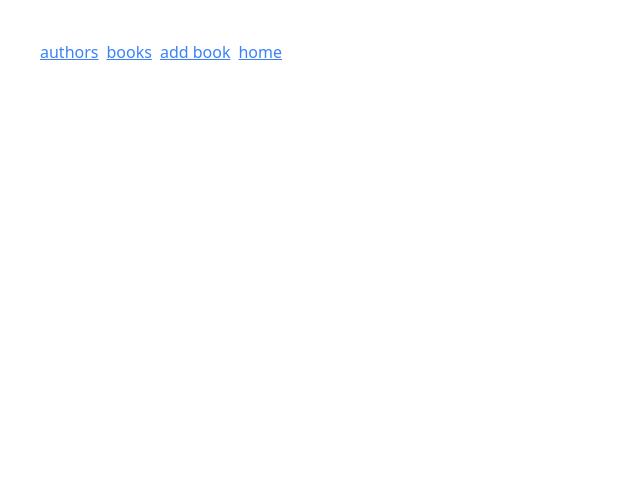
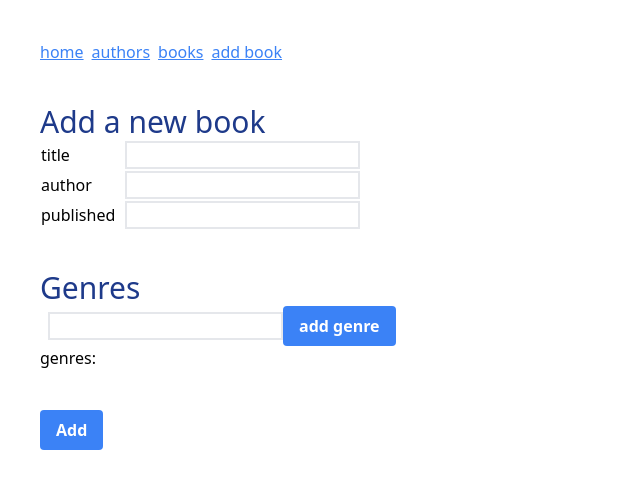
Before and after one commit to Nerdman4U/full_stack_open_8_8, a React (Create React App) app: page /add in a window 1280 px wide. Shown: the top 488 px of the page, without its empty margins (0-640 px from the left). Built offline with nearby package versions, Linux system fonts and the light colour scheme.

Commit message:
Osa 8.10

```diff
--- a/public/css/app.css
+++ b/public/css/app.css
@@ -613,8 +613,76 @@ video {
   margin: 2.5rem;
 }
 
+.mt-10 {
+  margin-top: 2.5rem;
+}
+
+.ml-2 {
+  margin-left: 0.5rem;
+}
+
+.mb-10 {
+  margin-bottom: 2.5rem;
+}
+
 .table {
   display: table;
+}
+
+.rounded {
+  border-radius: 0.25rem;
+}
+
+.border-2 {
+  border-width: 2px;
+}
+
+.bg-blue-500 {
+  --tw-bg-opacity: 1;
+  background-color: rgb(59 130 246 / var(--tw-bg-opacity));
+}
+
+.px-4 {
+  padding-left: 1rem;
+  padding-right: 1rem;
+}
+
+.py-2 {
+  padding-top: 0.5rem;
+  padding-bottom: 0.5rem;
+}
+
+.pl-2 {
+  padding-left: 0.5rem;
+}
+
+.text-3xl {
+  font-size: 1.875rem;
+  line-height: 2.25rem;
+}
+
+.font-bold {
+  font-weight: 700;
+}
+
+.text-white {
+  --tw-text-opacity: 1;
+  color: rgb(255 255 255 / var(--tw-text-opacity));
+}
+
+.text-blue-400 {
+  --tw-text-opacity: 1;
+  color: rgb(96 165 250 / var(--tw-text-opacity));
+}
+
+.text-blue-200 {
+  --tw-text-opacity: 1;
+  color: rgb(191 219 254 / var(--tw-text-opacity));
+}
+
+.text-blue-900 {
+  --tw-text-opacity: 1;
+  color: rgb(30 58 138 / var(--tw-text-opacity));
 }
 
 a {
@@ -623,3 +691,8 @@ a {
   text-decoration-line: underline;
   margin-right: 0.5rem;
 }
+
+.hover\:bg-blue-700:hover {
+  --tw-bg-opacity: 1;
+  background-color: rgb(29 78 216 / var(--tw-bg-opacity));
+}
--- /dev/null
+++ b/src/components/AddBook.js
@@ -0,0 +1,135 @@
+import { useState } from "react";
+import { gql, useMutation } from "@apollo/client";
+
+const ALL_BOOKS = gql`
+  query {
+    allBooks {
+      title
+      author
+      published
+    }
+  }
+`;
+
+const ADD_BOOK = gql`
+  mutation AddBook(
+    $title: String!
+    $author: String!
+    $published: Int!
+    $genres: [String!]!
+  ) {
+    addBook(
+      title: $title
+      author: $author
+      published: $published
+      genres: $genres
+    ) {
+      title
+      author
+      published
+      genres
+    }
+  }
+`;
+
+const AddBook = () => {
+  const [title, setTitle] = useState("");
+  const [author, setAuthor] = useState("");
+  const [published, setPublished] = useState("");
+  const [genre, setGenre] = useState("");
+  const [genres, setGenres] = useState([]);
+  const [addBook] = useMutation(ADD_BOOK, {
+    refetchQueries: [{ query: ALL_BOOKS }],
+    onError: (error) => {
+      console.log(error);
+    },
+  });
+
+  const submit = async (event) => {
+    event.preventDefault();
+
+    console.log("add book...");
+    addBook({
+      variables: { title, author, published: Number(published), genres },
+    });
+
+    setTitle("");
+    setPublished("");
+    setAuthor("");
+    setGenres([]);
+    setGenre("");
+  };
+
+  const addGenre = () => {
+    setGenres(genres.concat(genre));
+    setGenre("");
+  };
+
+  return (
+    <div className="mt-10">
+      <h1 className="text-3xl text-blue-900">Add a new book</h1>
+      <form onSubmit={submit}>
+        <table className="mb-10">
+          <tbody>
+            <tr>
+              <td>title</td>
+              <td>
+                <input
+                  className="border-2 ml-2"
+                  value={title}
+                  onChange={({ target }) => setTitle(target.value)}
+                />
+              </td>
+            </tr>
+            <tr>
+              <td>author</td>
+              <td>
+                <input
+                  className="border-2 ml-2"
+                  value={author}
+                  onChange={({ target }) => setAuthor(target.value)}
+                />
+              </td>
+            </tr>
+            <tr>
+              <td>published</td>
+              <td>
+                <input
+                  className="border-2 ml-2"
+                  type="number"
+                  value={published}
+                  onChange={({ target }) => setPublished(target.value)}
+                />
+              </td>
+            </tr>
+          </tbody>
+        </table>
+
+        <div className="mt-10">
+          <h1 className="text-3xl text-blue-900">Genres</h1>
+          <input
+            className="border-2 ml-2"
+            value={genre}
+            onChange={({ target }) => setGenre(target.value)}
+          />
+          <button
+            className="bg-blue-500 hover:bg-blue-700 text-white font-bold py-2 px-4 rounded"
+            onClick={addGenre}
+            type="button"
+          >
+            add genre
+          </button>
+        </div>
+        <div>genres: {genres.join(" ")}</div>
+        <button
+          className="bg-blue-500 hover:bg-blue-700 text-white font-bold py-2 px-4 rounded mt-10"
+          type="submit"
+        >
+          Add
+        </button>
+      </form>
+    </div>
+  );
+};
+
+export default AddBook;
--- a/src/components/Books.js
+++ b/src/components/Books.js
@@ -1,6 +1,6 @@
 import { gql, useQuery } from "@apollo/client";
 
-const books_query = gql`
+const ALL_BOOKS = gql`
   query {
     allBooks {
       title
@@ -11,7 +11,7 @@ const books_query = gql`
 `;
 
 const Books = () => {
-  const result = useQuery(books_query);
+  const result = useQuery(ALL_BOOKS);
 
   if (result.loading) {
     return <div>loading...</div>;
--- a/src/components/Navigation.js
+++ b/src/components/Navigation.js
@@ -1,23 +1,23 @@
 import { Routes, Route, Link } from "react-router-dom";
 import Authors from "./Authors";
 import Books from "./Books";
-import NewBook from "./NewBook";
+import AddBook from "./AddBook";
 import Home from "./Home";
 
 const Navigation = () => {
   return (
     <>
       <div>
+        <Link to="/">home</Link>
         <Link to="/authors">authors</Link>
         <Link to="/books">books</Link>
         <Link to="/add">add book</Link>
-        <Link to="/">home</Link>
       </div>
       <Routes>
         <Route path="/" element={<Home />} />
         <Route path="/authors" element={<Authors />} />
         <Route path="/books" element={<Books />} />
-        <Route path="/add" element={<NewBook />} />
+        <Route path="/add" element={<AddBook />} />
       </Routes>
     </>
   );
--- a/src/components/NewBook.js
+++ /dev/null
@@ -1,72 +0,0 @@
-import { useState } from 'react'
-
-const NewBook = (props) => {
-  const [title, setTitle] = useState('')
-  const [author, setAuthor] = useState('')
-  const [published, setPublished] = useState('')
-  const [genre, setGenre] = useState('')
-  const [genres, setGenres] = useState([])
-
-  if (!props.show) {
-    return null
-  }
-
-  const submit = async (event) => {
-    event.preventDefault()
-
-    console.log('add book...')
-
-    setTitle('')
-    setPublished('')
-    setAuthor('')
-    setGenres([])
-    setGenre('')
-  }
-
-  const addGenre = () => {
-    setGenres(genres.concat(genre))
-    setGenre('')
-  }
-
-  return (
-    <div>
-      <form onSubmit={submit}>
-        <div>
-          title
-          <input
-            value={title}
-            onChange={({ target }) => setTitle(target.value)}
-          />
-        </div>
-        <div>
-          author
-          <input
-            value={author}
-            onChange={({ target }) => setAuthor(target.value)}
-          />
-        </div>
-        <div>
-          published
-          <input
-            type="number"
-            value={published}
-            onChange={({ target }) => setPublished(target.value)}
-          />
-        </div>
-        <div>
-          <input
-            value={genre}
-            onChange={({ target }) => setGenre(target.value)}
-          />
-          <button onClick={addGenre} type="button">
-            add genre
-          </button>
-        </div>
-        <div>genres: {genres.join(' ')}</div>
-        <button type="submit">create book</button>
-      </form>
-    </div>
-  )
-}
-
-export default NewBook
```
